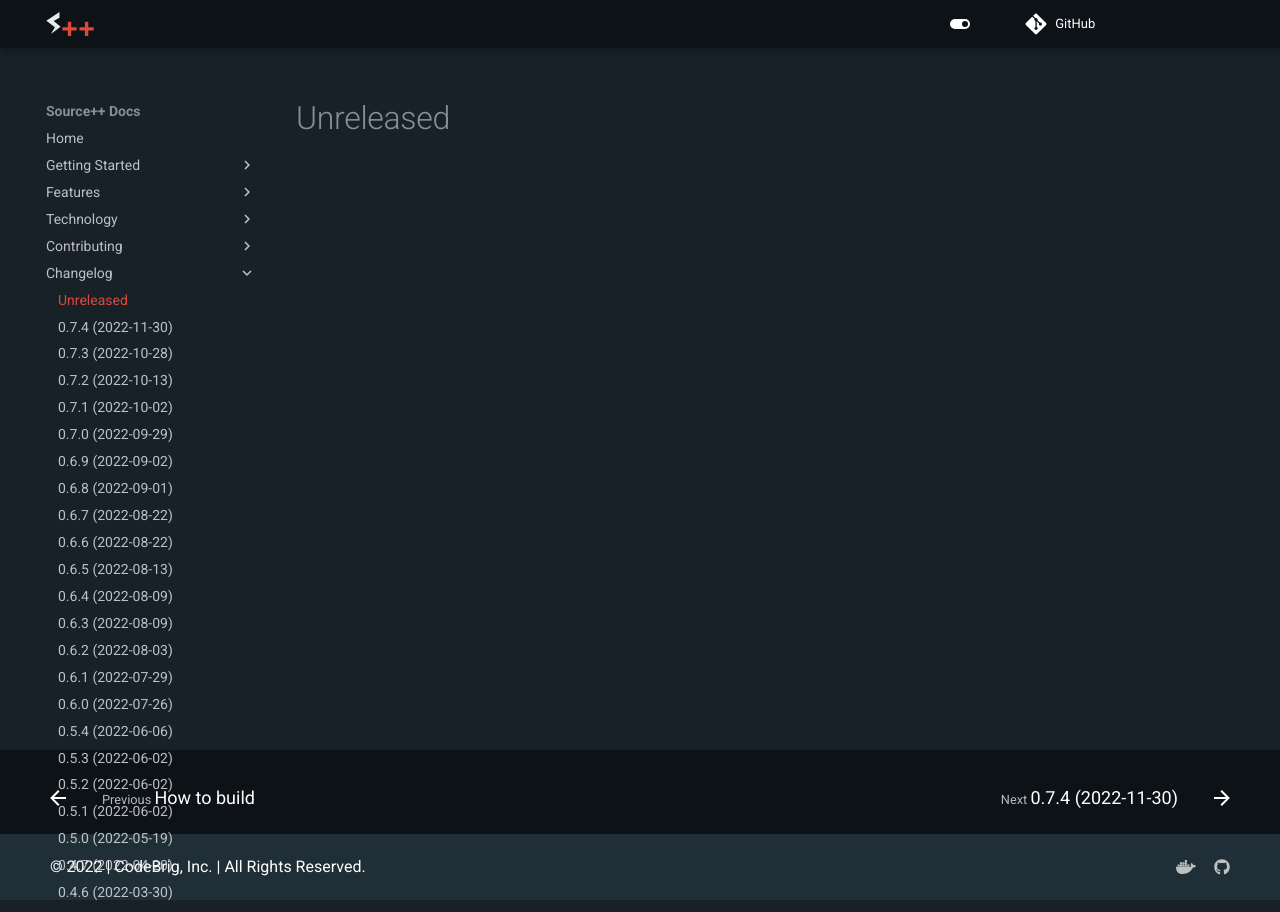
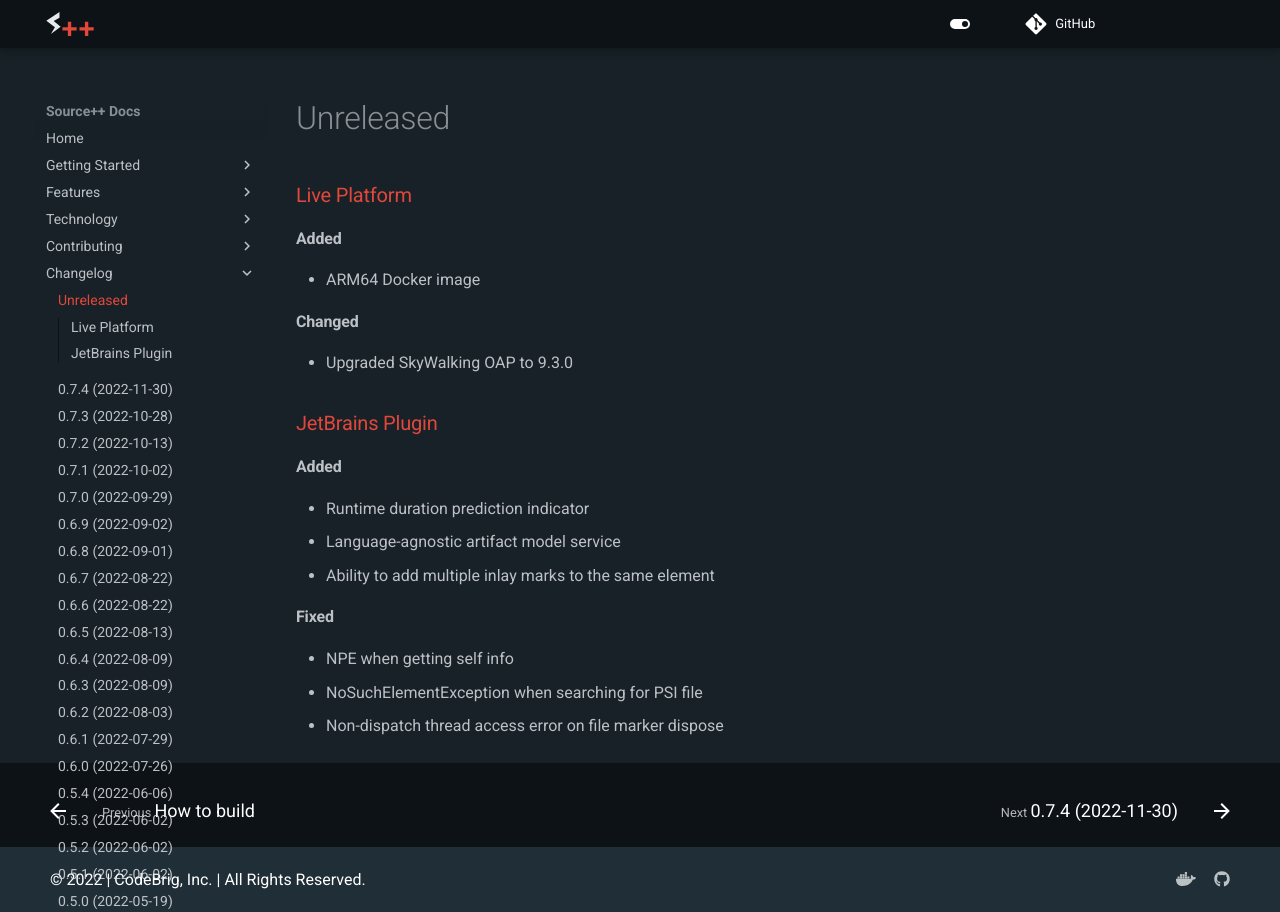
Before and after one commit to sourceplusplus/documentation, an MkDocs documentation site: the page built from docs/changelog/README.md, in a window 1280 px wide. Built offline with MkDocs 1.6.1 and Material for MkDocs 9.7.7, drawn with Linux system fonts in a browser that asks for light colours; comment, search, counter and statistics services are not loaded; the version menu is left out.

Commit message:
docs: changelog

```diff
--- a/docs/changelog/README.md
+++ b/docs/changelog/README.md
@@ -1 +1,21 @@
 # Unreleased
+
+### [Live Platform](https://github.com/sourceplusplus/sourceplusplus)
+
+#### Added
+- ARM64 Docker image
+
+#### Changed
+- Upgraded SkyWalking OAP to 9.3.0
+
+### [JetBrains Plugin](https://github.com/sourceplusplus/interface-jetbrains)
+
+#### Added
+- Runtime duration prediction indicator
+- Language-agnostic artifact model service
+- Ability to add multiple inlay marks to the same element
+
+#### Fixed
+- NPE when getting self info
+- NoSuchElementException when searching for PSI file
+- Non-dispatch thread access error on file marker dispose
```
